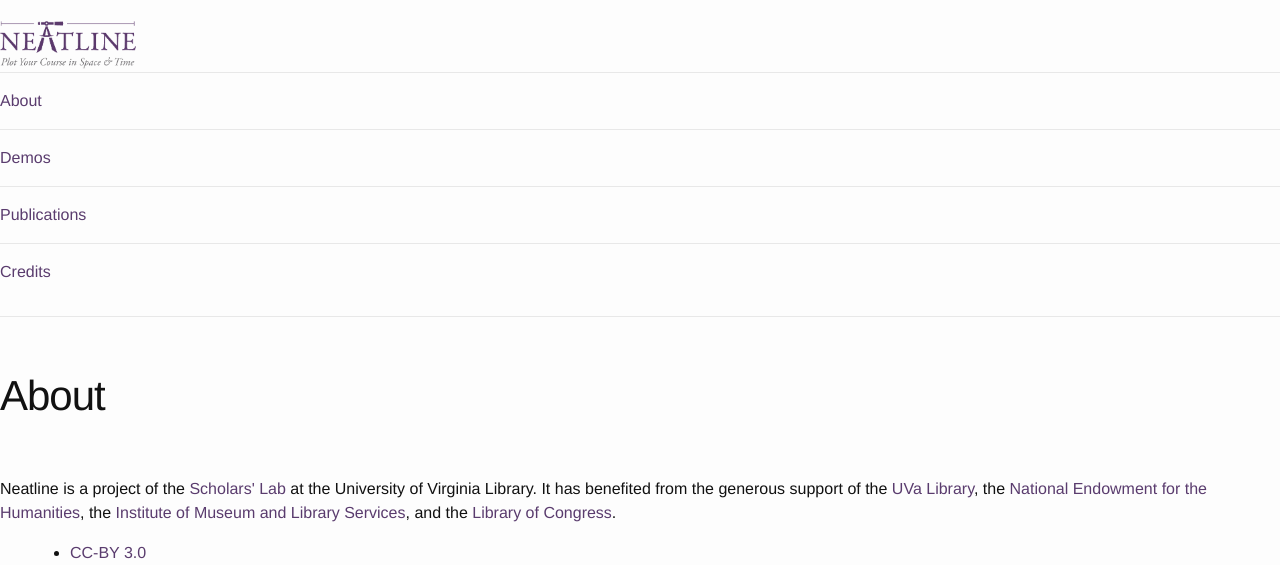
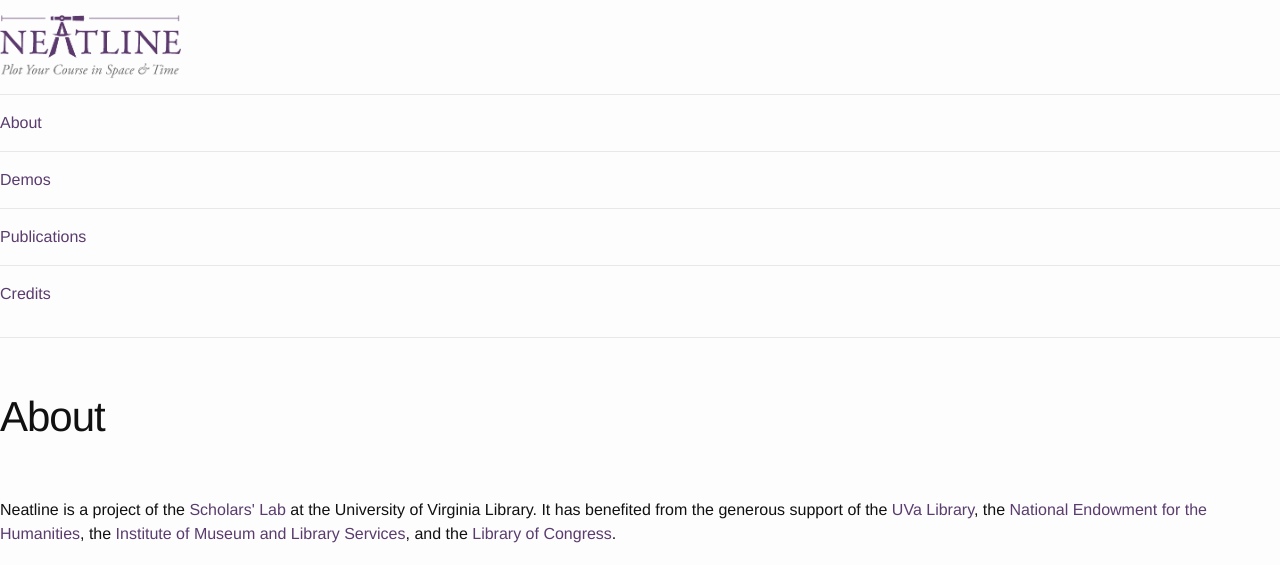
Before and after one commit to csbailey5t/neatline_susy, a Jekyll site: the page built from about/index.md, in a window 1280 px wide. Shown: the top 565 px of the page. Built offline with Jekyll 4.4.1, drawn with Linux system fonts in a browser that asks for light colours.

Commit message:
Add a bit of spacing between the logo image and the nav list

```diff
--- a/_sass/_layout.scss
+++ b/_sass/_layout.scss
@@ -102,7 +102,9 @@
   @include span(8 of 12);
 
   img {
-    max-height: 3em;
+    max-height: 4em;
+    // padding-bottom: $spacing-unit/2;
+    // with media queries, increase this at tablet and desktop size
   }
 }
 
@@ -117,6 +119,12 @@
   display: block;
   width: 100%;
 
+  ul {
+    &:nth-child(1) {
+      padding-top: $spacing-unit/2;
+    }
+  }
+
   li {
     display: block;
   }
--- a/_sass/_screen.scss
+++ b/_sass/_screen.scss
@@ -2,8 +2,8 @@
 @media screen {
 
   .site-header {
-    padding-top: 1em;
-    padding-bottom: 1em;
+    padding-top: $spacing-unit/2;
+    padding-bottom: $spacing-unit/2;
   }
 
   .nav-toggle {
```
